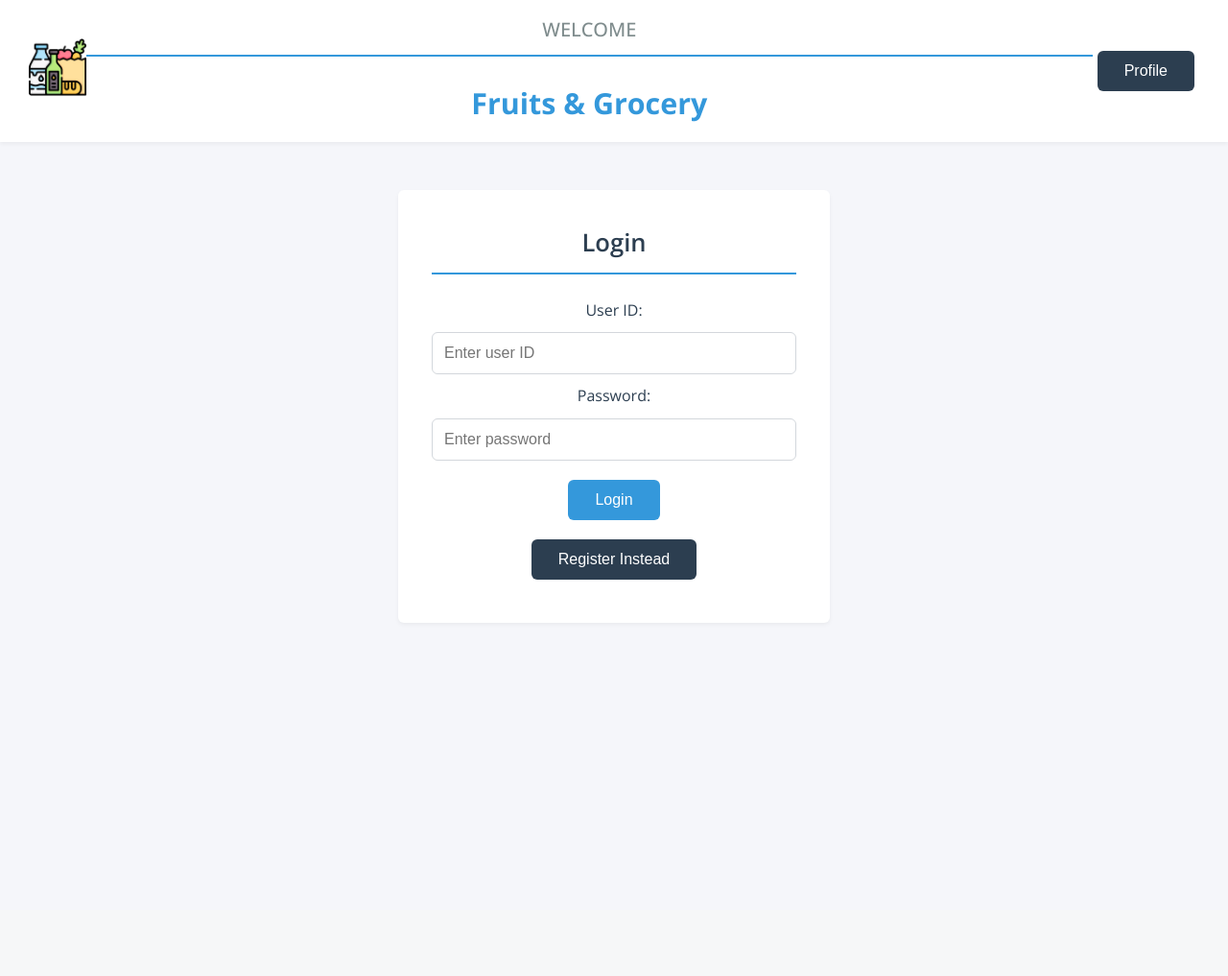
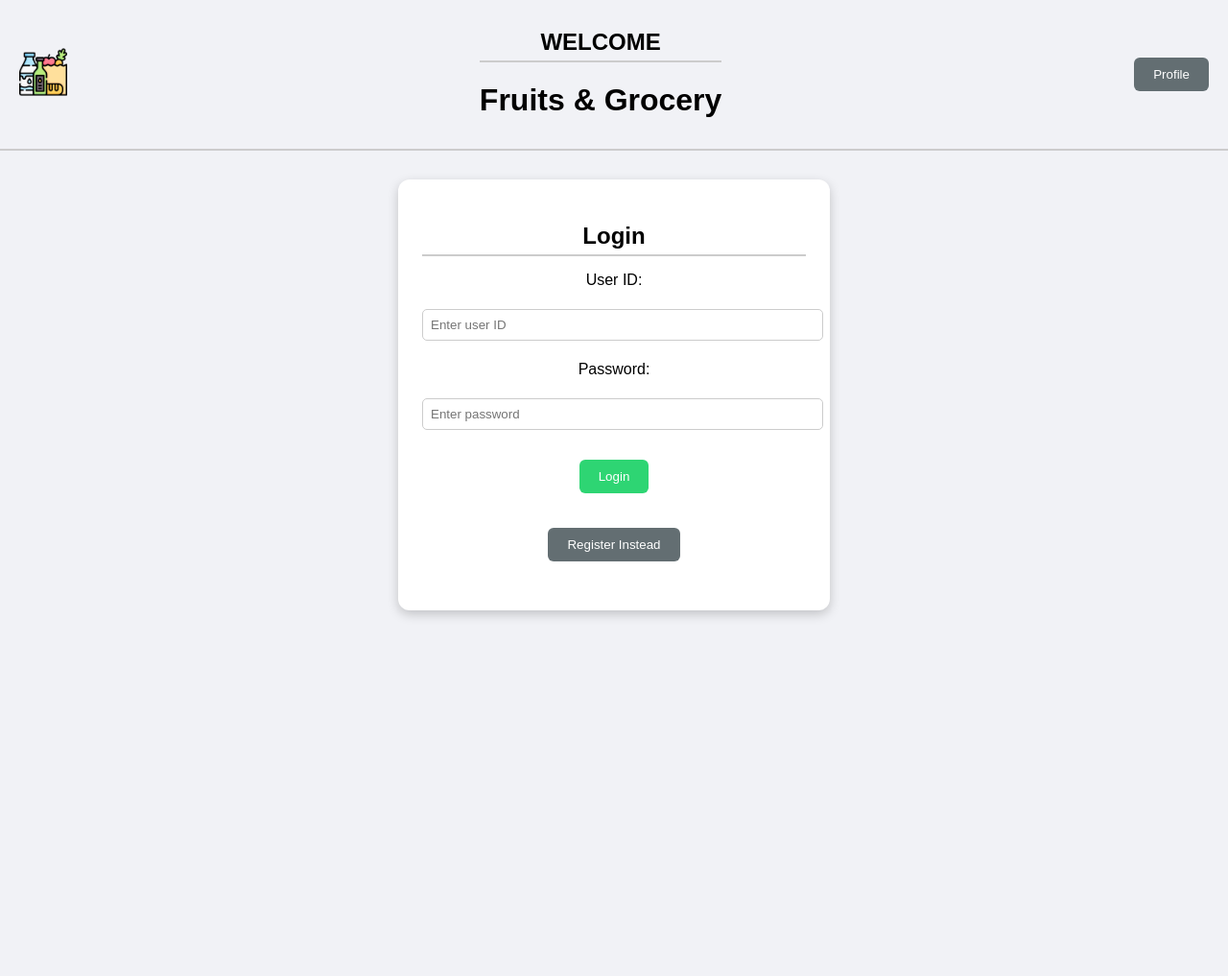
Before and after one commit to shishirbaidya/Food-Grocery, a Flask app: page / in a window 1280 px wide. Shown: the whole page at 96% size. Before the commit the page ends 604 px from the top, so only its background shows below. Run offline with Flask 3, Linux system fonts and the light colour scheme.

Commit message:
Final chnages

```diff
--- a/static/index.css
+++ b/static/index.css
@@ -1,25 +1,16 @@
-@import url('https://fonts.googleapis.com/css2?family=Open+Sans:wght@400;500;600;700&display=swap');
-
-* {
+body {
+  background-color: white;
+  font-family: Arial, sans-serif;
   margin: 0;
-  padding: 0;
-  box-sizing: border-box;
-}
-
-body {
-  background-color: #F5F6FA;
-  font-family: 'Open Sans', sans-serif;
-  color: #2C3E50;
-  line-height: 1.6;
 }
 
 .HEAD {
-  display: grid;
-  grid-template-columns: auto 1fr auto;
+  display: flex;
+  justify-content: space-between;
   align-items: center;
-  padding: 15px 30px;
-  background-color: #FFFFFF;
-  box-shadow: 0 2px 4px rgba(0, 0, 0, 0.05);
+  padding: 10px 20px;
+  background-color: #f1f2f6;
+  border-bottom: 2px solid #ccc;
   position: sticky;
   top: 0;
   z-index: 10;
@@ -29,70 +20,48 @@ body {
   text-align: center;
 }
 
-.title h1 {
-  font-size: 1.9rem;
-  font-weight: 700;
-  color: #3498DB;
-}
-
-.title h2 {
-  font-size: 1.25rem;
-  font-weight: 500;
-  color: #7F8C8D;
-}
-
 .grocery-image {
-  height: 60px;
+  height: 50px;
   cursor: pointer;
-  transition: border 0.3s ease;
-}
-
-.grocery-image:hover {
-  border: 2px solid #3498DB;
 }
 
 .input {
-  padding: 15px 30px;
+  padding: 10px 20px;
   text-align: center;
 }
 
 #searchInput {
-  padding: 12px 15px;
-  width: 350px;
-  max-width: 100%;
-  border: 1px solid #D3D7DC;
-  border-radius: 6px;
-  font-size: 1rem;
-  background-color: #FFFFFF;
-  transition: border-color 0.3s;
-}
-
-#searchInput:focus {
-  outline: none;
-  border-color: #3498DB;
+  padding: 8px;
+  width: 300px;
+  margin: 10px 0;
+  border: 1px solid #ccc;
+  border-radius: 5px;
 }
 
 .images {
   height: 200px;
   width: 200px;
-  object-fit: cover;
-  border-radius: 6px;
-  transition: opacity 0.3s ease;
+  padding: 10px;
 }
 
 .items {
-  position: relative;
   height: 300px;
   width: 250px;
-  background-color: #FFFFFF;
-  border-radius: 6px;
-  box-shadow: 0 2px 4px rgba(0, 0, 0, 0.05);
-  overflow: hidden;
-  transition: border 0.3s ease;
+  background-color: #d1d8e0;
+  border-radius: 15px;
+  border: 2px solid black;
+  display: flex;
+  flex-direction: column;
+  align-items: center;
+  justify-content: space-between;
+  margin: 10px;
+  position: relative;
+  flex-shrink: 0;
 }
 
 .items:hover {
-  border: 2px solid #2ECC71;
+  background-color: #ff7675;
+  transition: 0.3s;
 }
 
 .items:hover .images {
@@ -146,212 +114,148 @@ body {
     display: flex;
     flex-wrap: wrap;
     gap: 20px;
-    padding: 15px;
+    padding: 10px;
   }
 
   .items {
     flex: 0 0 calc(33.33% - 13.33px); /* Approx 3 columns */
-    box-sizing: border-box;
   }
 }
 
 .row {
   display: flex;
   overflow-x: auto;
-  padding: 15px;
-  scroll-snap-type: x mandatory;
-  scrollbar-width: thin;
-  scrollbar-color: #3498DB #F5F6FA;
+  padding: 10px;
 }
 
 .row .items {
-  height: 220px;
+  height: 200px;
   width: 180px;
   margin: 10px;
   flex-shrink: 0;
 }
 
 .row .images {
-  height: 120px;
-  width: 120px;
+  height: 90px;
+  width: 90px;
+  padding: 10px;
 }
 
 .row .items p {
-  color: #2C3E50;
+  color: black;
   font-size: 0.9rem;
 }
 
-.row::-webkit-scrollbar {
-  height: 8px;
-}
-
-.row::-webkit-scrollbar-thumb {
-  background-color: #3498DB;
-  border-radius: 10px;
-}
-
-.row::-webkit-scrollbar-track {
-  background-color: #F5F6FA;
-}
-
 .addtocard {
-  height: 40px;
-  width: 120px;
-  background-color: #3498DB;
-  color: #FFFFFF;
+  height: 35px;
+  width: 100px;
+  background-color: green;
+  color: white;
   border: none;
-  border-radius: 6px;
-  font-size: 0.9rem;
-  font-weight: 500;
+  border-radius: 5px;
+  margin-bottom: 10px;
   cursor: pointer;
-  transition: background-color 0.3s;
-}
-
-.addtocard:hover {
-  background-color: #2980B9;
 }
 
 #loginSection {
-  background-color: #F5F6FA;
-  padding: 50px 20px;
+  background-color: #f1f2f6;
+  padding: 30px;
   min-height: 100vh;
   display: flex;
   align-items: center;
-  animation: fadeIn 0.5s ease-in;
 }
 
 .login-container {
-  max-width: 450px;
-  background: #FFFFFF;
-  padding: 35px;
+  max-width: 400px;
+  background-color: white;
+  padding: 25px;
   margin: auto;
-  border-radius: 6px;
-  box-shadow: 0 2px 4px rgba(0, 0, 0, 0.05);
+  border-radius: 12px;
+  box-shadow: 0 4px 12px rgba(0, 0, 0, 0.2);
   text-align: center;
 }
 
 #profileSection {
-  background-color: #F5F6FA;
-  padding: 50px 20px;
+  display: none;
+  background-color: #f1f2f6;
+  padding: 30px;
   min-height: 100vh;
-  display: none;
-  animation: fadeIn 0.5s ease-in;
 }
 
 .profile-container {
-  max-width: 900px;
-  background: #FFFFFF;
-  padding: 35px;
+  max-width: 800px;
+  background-color: white;
+  padding: 25px;
   margin: auto;
-  border-radius: 6px;
-  box-shadow: 0 2px 4px rgba(0, 0, 0, 0.05);
+  border-radius: 12px;
+  box-shadow: 0 4px 12px rgba(0, 0, 0, 0.2);
 }
 
 h2 {
-  font-size: 1.6rem;
-  font-weight: 600;
-  color: #2C3E50;
-  border-bottom: 2px solid #3498DB;
-  padding-bottom: 10px;
-  margin-bottom: 25px;
+  border-bottom: 2px solid #ccc;
+  padding-bottom: 5px;
+  margin-bottom: 15px;
 }
 
 h3 {
-  font-size: 1.25rem;
-  font-weight: 600;
-  color: #2C3E50;
-  margin: 15px 0;
+  margin: 10px 0;
 }
 
 table {
   width: 100%;
-  border-collapse: separate;
-  border-spacing: 0;
-  margin-top: 20px;
-  background-color: #FFFFFF;
-  border-radius: 6px;
-  overflow: hidden;
-  box-shadow: 0 2px 4px rgba(0, 0, 0, 0.05);
+  border-collapse: collapse;
+  margin-top: 15px;
 }
 
 th, td {
-  padding: 14px 16px;
-  border-bottom: 1px solid #ECF0F1;
+  padding: 10px;
+  border: 1px solid #ddd;
   text-align: left;
-  font-size: 0.95rem;
 }
 
 th {
-  background-color: #F5F6FA;
-  font-weight: 600;
-  color: #2C3E50;
-}
-
-td {
-  color: #7F8C8D;
+  background-color: #f5f5f5;
 }
 
 #confirmBtn, #submitLogin, #submitRegister {
-  padding: 12px 28px;
-  background-color: #3498DB;
-  color: #FFFFFF;
+  padding: 10px 20px;
+  background-color: #2ed573;
+  color: white;
   border: none;
   border-radius: 6px;
-  font-size: 1rem;
-  font-weight: 500;
   cursor: pointer;
-  margin: 10px 5px;
-  transition: background-color 0.3s;
-}
-
-#confirmBtn:hover, #submitLogin:hover, #submitRegister:hover {
-  background-color: #2980B9;
+  margin: 10px 0;
 }
 
 #backBtn, #profileBtn, #logoutBtn, #toggleRegister, #toggleLogin {
-  padding: 12px 28px;
-  background-color: #2C3E50;
-  color: #FFFFFF;
+  padding: 10px 20px;
+  background-color: #636e72;
+  color: white;
   border: none;
   border-radius: 6px;
-  font-size: 1rem;
-  font-weight: 500;
   cursor: pointer;
-  margin: 10px 5px;
-  transition: background-color 0.3s;
+  margin: 10px 0;
 }
 
-#backBtn:hover, #profileBtn:hover, #logoutBtn:hover, #toggleRegister:hover, #toggleLogin:hover {
-  background-color: #34495E;
+#backBtn:hover, #profileBtn:hover, #confirmBtn:hover, #logoutBtn:hover,
+#submitLogin:hover, #submitRegister:hover, #toggleRegister:hover, #toggleLogin:hover {
+  opacity: 0.9;
 }
 
 .container {
-  padding: 25px 30px;
+  padding: 10px 20px;
 }
 
 .order-group {
-  margin-bottom: 30px;
+  margin-bottom: 20px;
 }
 
 input[type="text"], input[type="email"], input[type="password"] {
-  padding: 12px;
+  padding: 8px;
   width: 100%;
-  margin: 10px 0;
-  border: 1px solid #D3D7DC;
-  border-radius: 6px;
-  font-size: 1rem;
-  background-color: #FFFFFF;
-  transition: border-color 0.3s;
-}
-
-input[type="text"]:focus, input[type="email"]:focus, input[type="password"]:focus {
-  outline: none;
-  border-color: #3498DB;
-}
-
-@keyframes fadeIn {
-  from { opacity: 0; transform: translateY(15px); }
-  to { opacity: 1; transform: translateY(0); }
+  margin: 5px 0;
+  border: 1px solid #ccc;
+  border-radius: 5px;
 }
 
 @media (max-width: 1024px) {
```
Also changed, not shown: other parts of static/index.css (+17 -26 lines).
